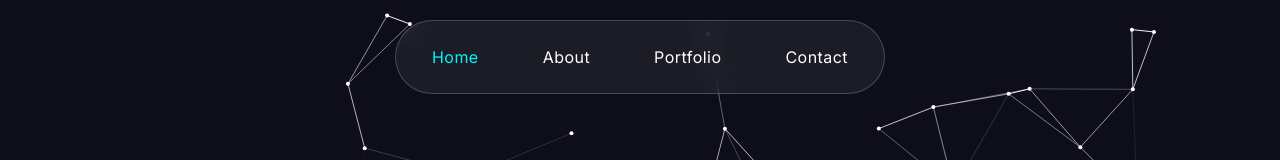
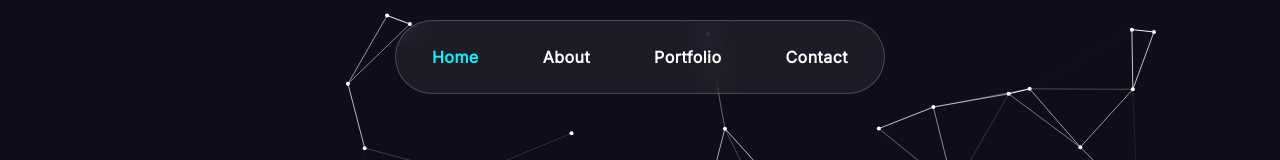
Before and after one commit to EminPetlaca/portfolio, a React (Vite) app in the folder frontend/: page / in a window 1280 px wide. Shown: the top 160 px of the page. Built offline with nearby package versions, Linux system fonts and the light colour scheme.

Commit message:
Stlyling

```diff
--- a/frontend/src/components/About.jsx
+++ b/frontend/src/components/About.jsx
@@ -11,6 +11,7 @@ export default function About() {
         color: "#fff",
         fontFamily: '"Poppins", sans-serif',
         borderTop: "2px solid #ffffff22",
+        borderBottom: "2px solid #ffffff22", // <-- bolder & slightly more opaque
       }}
     >
       <Typography
--- a/frontend/src/components/NavBar.jsx
+++ b/frontend/src/components/NavBar.jsx
@@ -142,7 +142,7 @@ export default function Navbar() {
                       disableRipple
                       sx={{
                         color: isActive ? '#00f6ff' : '#fff',
-                        fontWeight: 400,
+                        fontWeight: 600,
                         fontSize: '1rem',
                         textTransform: 'none',
                         px: 2.5,
--- a/frontend/src/components/ProjectSection.jsx
+++ b/frontend/src/components/ProjectSection.jsx
@@ -42,7 +42,8 @@ export default function ProjectSection() {
         backgroundColor: "#0e0e1a",
         color: "#fff",
         fontFamily: '"Poppins", sans-serif',
-        borderTop: "2px solid #ffffff22", // subtle white border
+        borderTop: "3px solid #ffffff22",
+        borderBottom: "2px solid #ffffff22", // subtle white border
       }}
     >
       <Typography
```
